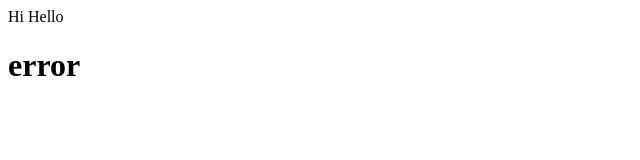
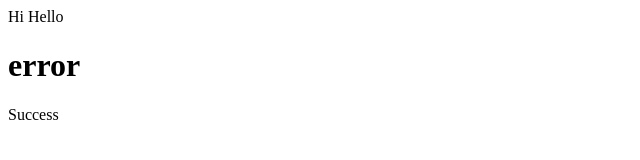
Before and after one commit to harita26/bisectrepo, a plain HTML site: page index.html in a window 1280 px wide. Shown: the full height of the page, 0-640 px from the left. Drawn offline with Linux system fonts and the light colour scheme.

Commit message:
Update index.html

```diff
--- a/index.html
+++ b/index.html
@@ -3,5 +3,6 @@
 Hi
 Hello
   <h1>error</h1>
+  Success
 </body>
 </html>
```
